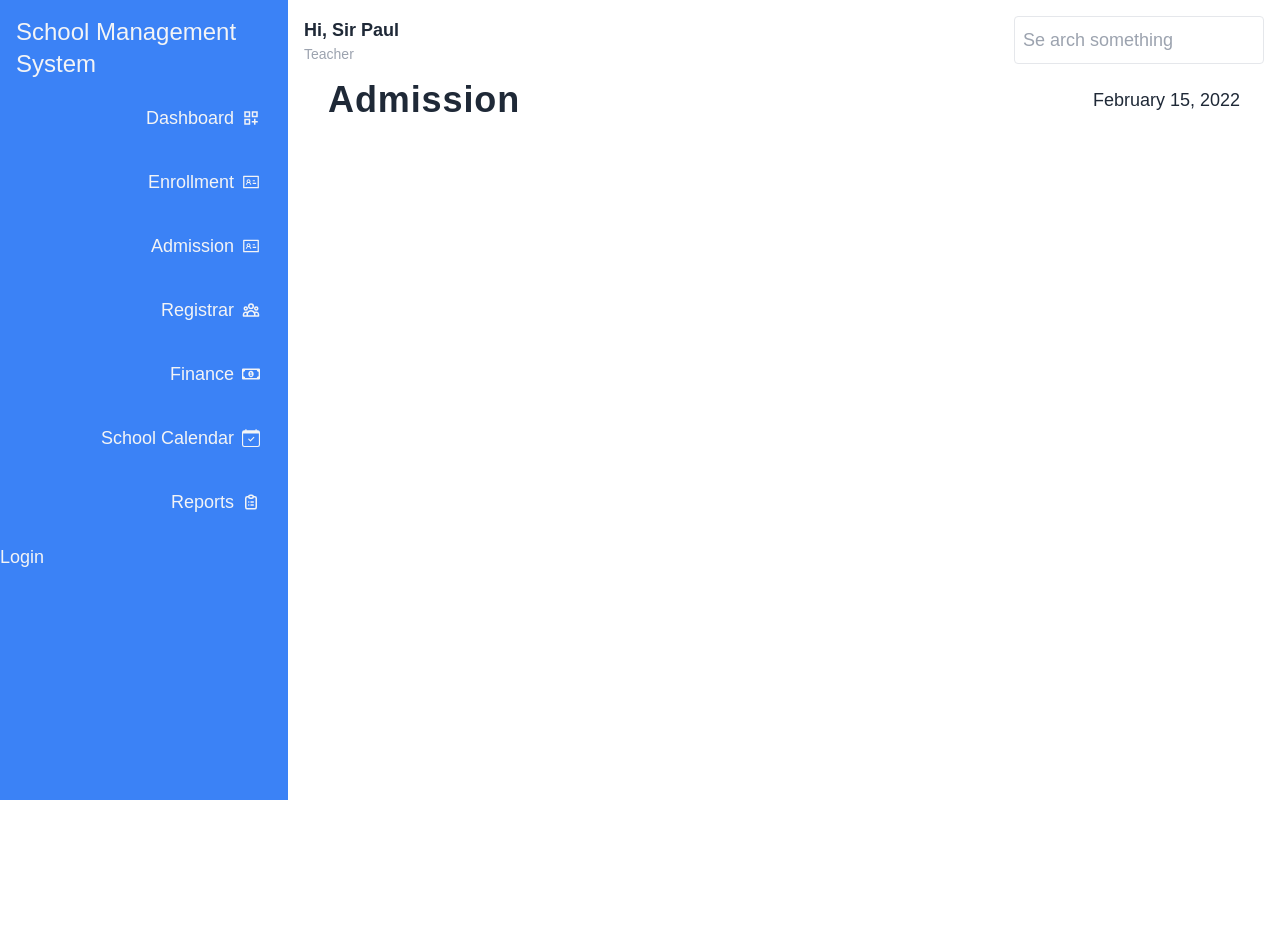
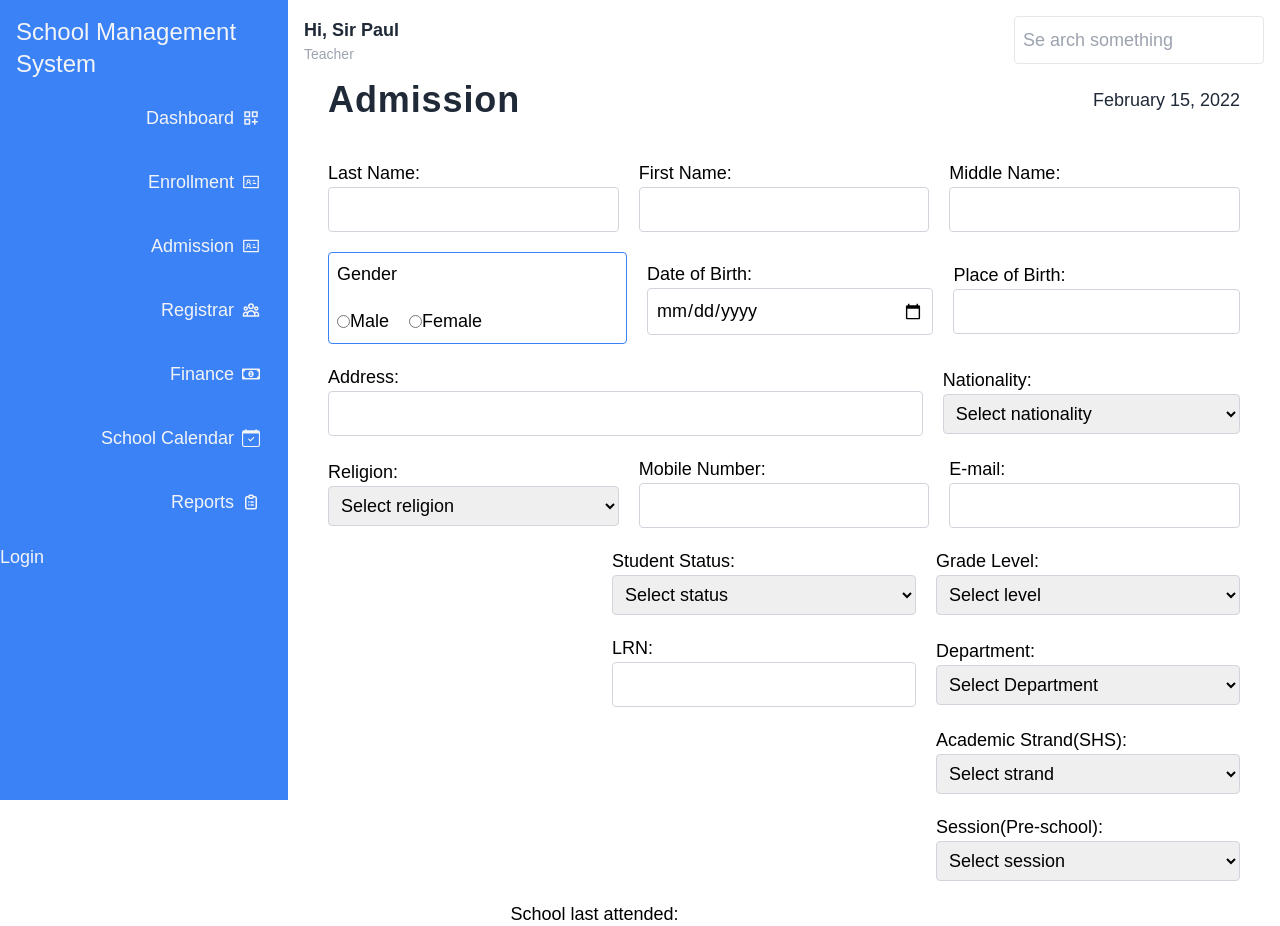
Before and after one commit to KafeinFaita/school-management-frontend, a React (Create React App) app: page /admission in a window 1280 px wide. Shown: the top 926 px of the page. Before the commit the page ends 800 px from the top, so only its background shows below. Built offline with nearby package versions, Linux system fonts and the light colour scheme.

Commit message:
created form for admission

```diff
--- /dev/null
+++ b/src/components/admission/AdmissionForm.jsx
@@ -0,0 +1,134 @@
+
+const AdmissionForm = () => {
+  return (
+    <div className="py-10 flex flex-col gap-5">
+        <div className="flex items-center gap-5">
+            <div className="flex flex-col w-full">
+                <label htmlFor="lastName">Last Name:</label>
+                <input className="p-2 rounded outline-none border border-gray-300" type="text" required />
+            </div>
+            <div className="flex flex-col w-full">
+                <label htmlFor="firstName">First Name:</label>
+                <input className="p-2 rounded outline-none border border-gray-300" type="text" required />
+            </div>
+            <div className="flex flex-col w-full">
+                <label htmlFor="middleName">Middle Name:</label>
+                <input className="p-2 rounded outline-none border border-gray-300" type="text" required />
+            </div>
+        </div>
+        <div className="flex items-center gap-5">
+            <div className="flex flex-col w-full border-blue-500 border p-2 rounded">
+                <label htmlFor="gender">Gender</label>
+                <div className="flex items-center gap-5 mt-5">
+                    <div className="flex items-center flex-row-reverse">
+                        <label htmlFor="male">Male</label>
+                        <input type="radio" name="gender" />
+                    </div>
+                    <div className="flex flex-row-reverse items-center">
+                        <label htmlFor="female">Female</label>
+                        <input type="radio" name="gender" />
+                    </div>
+                </div>
+            </div>
+            <div className="flex flex-col w-full">
+                <label htmlFor="dob">Date of Birth:</label>
+                <input className="p-2 rounded outline-none border border-gray-300" type="date" required />
+            </div>
+            <div className="flex flex-col w-full">
+                <label htmlFor="pob">Place of Birth:</label>
+                <input className="p-2 rounded outline-none border border-gray-300" type="text" required />
+            </div>
+        </div>
+        <div className="flex items-center gap-5">
+            <div className="flex flex-col w-full">
+                <label htmlFor="address">Address:</label>
+                <input className="p-2 rounded outline-none border border-gray-300" type="text" required />
+            </div>
+            <div className="flex flex-col w-1/2">
+                <label htmlFor="nationality">Nationality:</label>
+                <select className="p-2 rounded outline-none border border-gray-300">
+                    <option value="" hidden>Select nationality</option>
+                    <option value="filipino">Filipino</option>
+                </select>
+            </div>
+        </div>
+        <div className="flex items-center gap-5">
+            <div className="flex flex-col w-full">
+                <label htmlFor="religion">Religion:</label>
+                <select className="p-2 rounded outline-none border border-gray-300">
+                    <option value="" hidden>Select religion</option>
+                    <option value="catholic">Catholic</option>
+                </select>
+            </div>
+            <div className="flex flex-col w-full">
+                <label htmlFor="mobileNumber">Mobile Number:</label>
+                <input className="p-2 rounded outline-none border border-gray-300" type="number" required />
+            </div>
+            <div className="flex flex-col w-full">
+                <label htmlFor="email">E-mail:</label>
+                <input className="p-2 rounded outline-none border border-gray-300" type="email" required />
+            </div>
+        </div>
+        <div className="flex items-center gap-5 justify-end">
+            <div className="flex flex-col w-1/3">
+                <label htmlFor="studentStatus">Student Status:</label>
+                <select className="p-2 rounded outline-none border border-gray-300">
+                    <option value="" hidden>Select status</option>
+                    <option value="returning">Returning</option>
+                </select>
+            </div>
+            <div className="flex flex-col w-1/3">
+                <label htmlFor="gradeLevel">Grade Level:</label>
+                <select className="p-2 rounded outline-none border border-gray-300">
+                    <option value="" hidden>Select level</option>
+                    <option value="grade 1">Grade 1</option>
+                </select>
+            </div>
+        </div>
+        <div className="flex items-center gap-5 justify-end">
+            <div className="flex flex-col w-1/3">
+                <label htmlFor="lrn">LRN:</label>
+                <input className="p-2 rounded outline-none border border-gray-300" type="number" required />
+            </div>
+            <div className="flex flex-col w-1/3">
+                <label htmlFor="department">Department:</label>
+                <select className="p-2 rounded outline-none border border-gray-300">
+                    <option value="" hidden>Select Department</option>
+                    <option value="elementary">Elementary</option>
+                </select>
+            </div>
+        </div>
+        <div className="flex items-center gap-5 justify-end">
+            <div className="flex flex-col w-1/3">
+                <label htmlFor="strand">Academic Strand(SHS):</label>
+                <select className="p-2 rounded outline-none border border-gray-300">
+                    <option value="" hidden>Select strand</option>
+                    <option value="stem">STEM</option>
+                </select>
+            </div>
+        </div>
+        <div className="flex items-center gap-5 justify-end">
+            <div className="flex flex-col w-1/3">
+                <label htmlFor="session">Session(Pre-school):</label>
+                <select className="p-2 rounded outline-none border border-gray-300">
+                    <option value="" hidden>Select session</option>
+                    <option value="am">AM</option>
+                    <option value="pm">PM</option>
+                </select>
+            </div>
+        </div>
+        <div className="flex items-center gap-5 justify-end">
+            <div className="flex flex-col w-4/5">
+                <label htmlFor="schoolLastAttended">School last attended:</label>
+                <input className="p-2 rounded outline-none border border-gray-300" type="text" required />
+            </div>
+        </div>
+        <div className="flex items-center gap-5 justify-end">
+            <input className="bg-green-500 text-gray-100 rounded p-3 w-1/4 cursor-pointer" type="submit" value="Add" />
+            <input className="bg-yellow-500 text-gray-100 rounded p-3 w-1/4 cursor-pointer" type="submit" value="Edit" />
+        </div>
+    </div>
+  )
+}
+
+export default AdmissionForm
--- a/src/layouts/DashboardLayout.jsx
+++ b/src/layouts/DashboardLayout.jsx
@@ -6,7 +6,7 @@ const DashboardLayout = () => {
   return (
     <>
         <Sidebar />
-        <div className="ml-72 h-full overflow-hidden select-none">
+        <div className="ml-72 h-auto select-none">
             <Navbar />
             <Outlet />
         </div>
--- a/src/pages/Admission.jsx
+++ b/src/pages/Admission.jsx
@@ -1,9 +1,11 @@
+import AdmissionForm from "../components/admission/AdmissionForm"
 import Datetime from "../components/Datetime"
 
 const Admission = () => {
   return (
     <div className="h-full px-10">
         <Datetime title='Admission' />
+        <AdmissionForm />
     </div>
   )
 }
```
